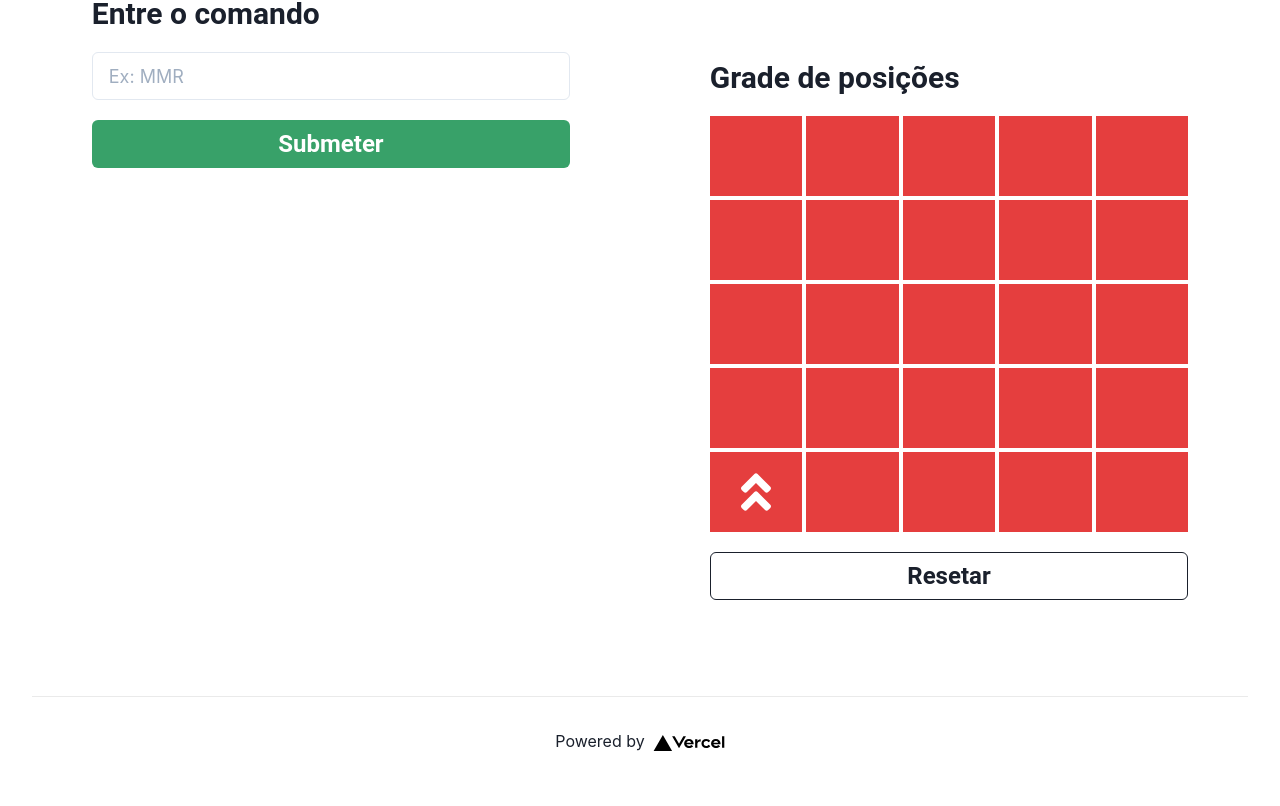
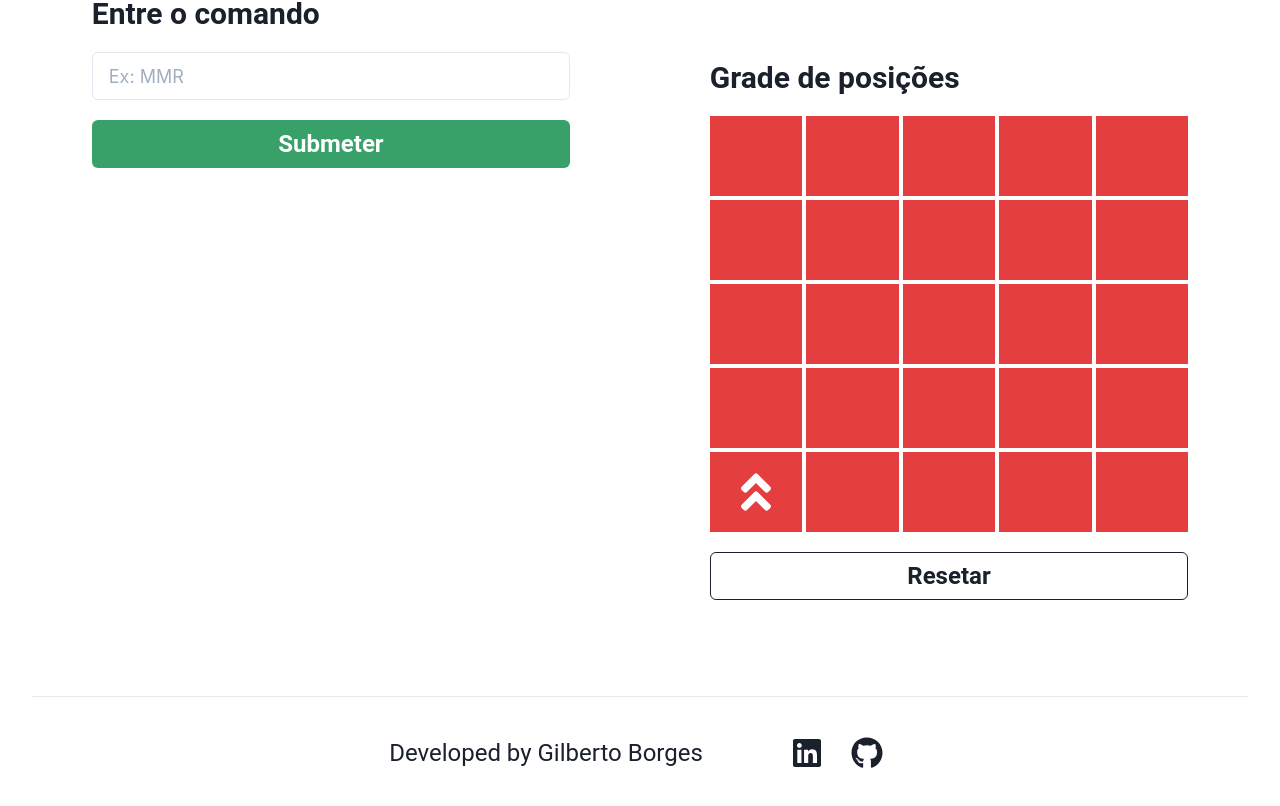
Before and after one commit to borgesgfj/challenge-robot-controller, a Next.js app: page / in a window 1280 px wide. Shown: the part 248-1054 px from the top of the page. Before the commit the page ends 1033 px from the top, so only its background shows below. Built offline with nearby package versions, Linux system fonts and the light colour scheme.

Commit message:
Create a Footer component
 - extracting Footer from index.js
 - Stylizing Footer

```diff
--- /dev/null
+++ b/packages/components/Footer.js
@@ -0,0 +1,45 @@
+import { Text, Stack, IconButton, Link } from "@chakra-ui/react";
+import { FaGithub, FaLinkedin } from "react-icons/fa";
+import styles from "../../styles/Home.module.css";
+export default function Footer() {
+  return (
+    <footer className={styles.footer}>
+    <Stack direction="row" spacing="5rem" alignItems="center">
+      <Text fontFamily="Roboto" fontSize="1.5rem">
+        {" "}
+        Developed by Gilberto Borges{" "}
+      </Text>
+      <Stack direction={"row"} justifyContent="center" spacing={3}>
+        <IconButton
+          as={Link}
+          href="https://www.linkedin.com/in/gilberto-borges-a048439a/"
+          variant="ghost"
+          size="lg"
+          isRound={false}
+          aria-label="Author LinkedIn"
+          icon={<FaLinkedin size="2rem" />}
+          _hover={{
+            transform: "translateY(-2px)",
+            boxShadow: "xl",
+          }}
+          isExternal
+        />
+        <IconButton
+          as={Link}
+          href="https://github.com/borgesgfj"
+          variant="ghost"
+          size="lg"
+          isRound={true}
+          aria-label="Author github"
+          icon={<FaGithub size="2rem" />}
+          _hover={{
+            transform: "translateY(-2px)",
+            boxShadow: "lg",
+          }}
+          isExternal
+        />
+      </Stack>
+    </Stack>
+  </footer>
+  )
+}
--- a/pages/index.js
+++ b/pages/index.js
@@ -1,9 +1,9 @@
 import Head from "next/head";
-import Image from "next/image";
-import { Box, Heading, Center, useColorModeValue } from "@chakra-ui/react";
 import App from "../packages/components/App";
 import styles from "../styles/Home.module.css";
 import Nav from "../packages/components/Nav";
+import Footer from "../packages/components/Footer";
+
 
 function createSquaresMatrix() {
   const squaresMatrix = [];
@@ -40,23 +40,11 @@ export default function Home() {
         <meta name="description" content="Generated by create next app" />
         <link rel="icon" href="/favicon.ico" />
       </Head>
-      <Nav/>
+      <Nav />
       <main>
         <App squares={SQUARES_MATRIX} />
       </main>
-
-      <footer className={styles.footer}>
-        <a
-          href="https://vercel.com?utm_source=create-next-app&utm_medium=default-template&utm_campaign=create-next-app"
-          target="_blank"
-          rel="noopener noreferrer"
-        >
-          Powered by{" "}
-          <span className={styles.logo}>
-            <Image src="/vercel.svg" alt="Vercel Logo" width={72} height={16} />
-          </span>
-        </a>
-      </footer>
+      <Footer/>
     </div>
   );
 }
```
